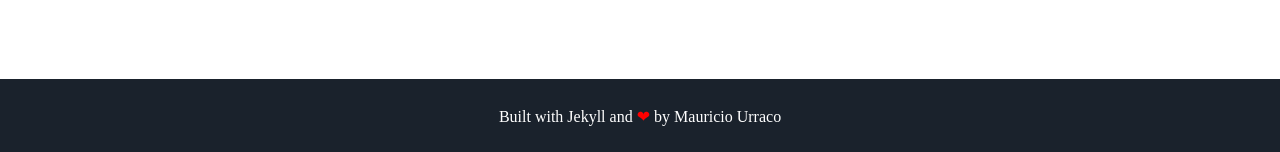
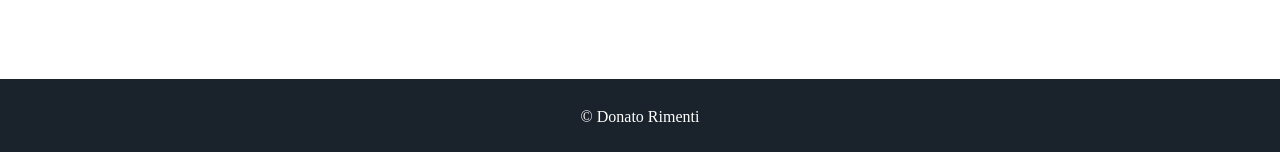
Before and after one commit to aurasphere/aurasphere.github.io, a Jekyll site: the page built from index.html, in a window 1280 px wide. Shown: the part 1517-1669 px from the top of the page. Built offline with Jekyll 4.4.1, drawn with Linux system fonts in a browser that asks for light colours; some web fonts are replaced.

Commit message:
Fixed footer

```diff
--- a/_includes/footer.html
+++ b/_includes/footer.html
@@ -1,6 +1,5 @@
 <footer class="footer">
-    <!-- <p>&copy; {{ site.username }}</p> -->
-    <p>Built with Jekyll and <span class="love">❤</span> by <a href="https://github.com/murraco">Mauricio Urraco</a></p>
+    <p>&copy; <a href="{{ site.github_url }}">{{ site.username }}</a></p>
 </footer>
 <script src="//cdn.jsdelivr.net/particles.js/2.0.0/particles.min.js"></script>
 <script src="{{ '/assets/js/sweet-scroll.min.js' | prepend: site.baseurl }}"></script>
```
